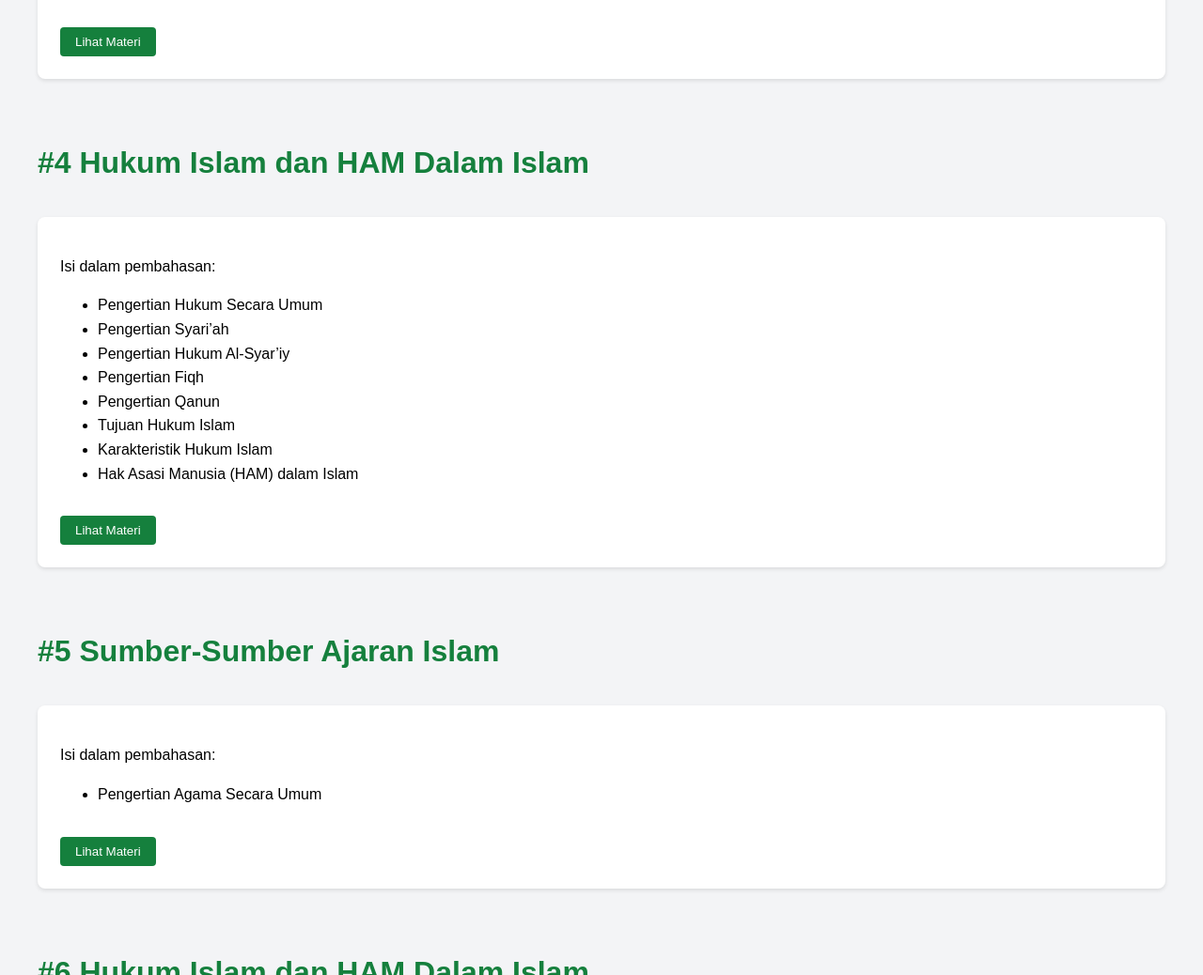
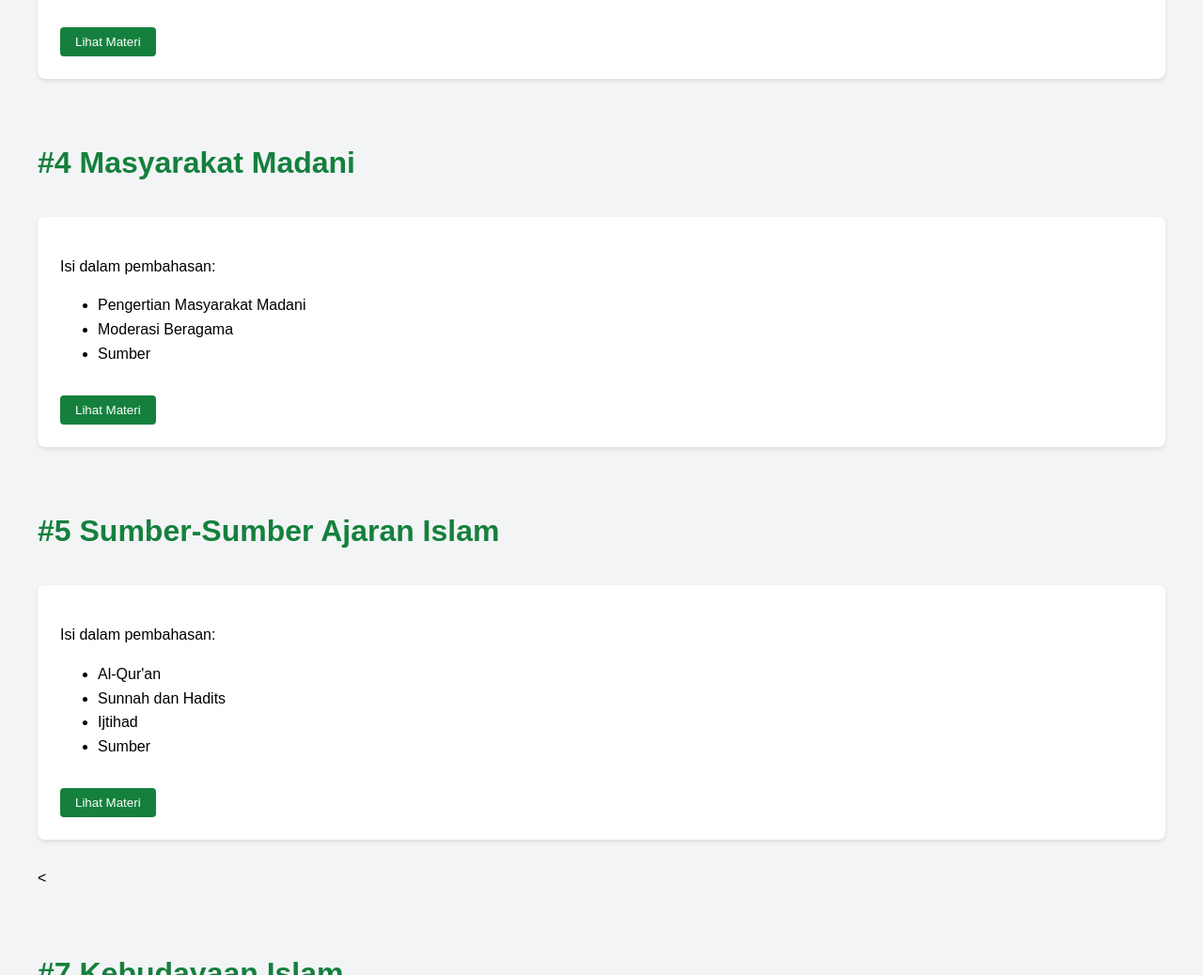
Before and after one commit to Shidqisep/website-agama, a plain HTML site: page index.html in a window 1280 px wide. Shown: the part 1762-2800 px from the top of the page at 94% size. Drawn offline with Linux system fonts and the light colour scheme.

Commit message:
Update index.html

```diff
--- a/index.html
+++ b/index.html
@@ -98,20 +98,15 @@
         </section>
 
         <section id="hukum" class="section">
-            <h2 class="section-title">#4 Hukum Islam dan HAM Dalam Islam</h2>
+            <h2 class="section-title">#4 Masyarakat Madani</h2>
             <div class="content-card">
                 <p>Isi dalam pembahasan:</p>
                 <ul class="culture-list">
-                    <li>Pengertian Hukum Secara Umum</li>
-                    <li>Pengertian Syari’ah</li>
-                    <li>Pengertian Hukum Al-Syar’iy </li>
-                    <li>Pengertian Fiqh</li>
-                    <li>Pengertian Qanun</li>
-                    <li>Tujuan Hukum Islam</li>
-                    <li>Karakteristik Hukum Islam</li>
-                    <li>Hak Asasi Manusia (HAM) dalam Islam</li>
+                    <li>Pengertian Masyarakat Madani</li>
+                    <li>Moderasi Beragama</li>
+                    <li>Sumber</li>
                 </ul>
-                <a href="Materials/hukum.html">
+                <a href="Materials/madani.html">
                     <button>Lihat Materi</button>
                 </a>
             </div>
@@ -122,7 +117,10 @@
             <div class="content-card">
                 <p>Isi dalam pembahasan:</p>
                 <ul class="culture-list">
-                    <li>Pengertian Agama Secara Umum</li>
+                    <li>Al-Qur'an</li>
+                    <li>Sunnah dan Hadits</li>
+                    <li>Ijtihad</li>
+                    <li>Sumber</li>
                 </ul>
                 <a href="Materials/sumberajaran.html">
                     <button>Lihat Materi</button>
@@ -130,81 +128,17 @@
             </div>
         </section>
 
-            <section id="hukum" class="section">
-            <h2 class="section-title">#6 Hukum Islam dan HAM Dalam Islam</h2>
+            <<section id="hukum" class="section">
+            <h2 class="section-title">#7 Kebudayaan Islam</h2>
             <div class="content-card">
                 <p>Isi dalam pembahasan:</p>
                 <ul class="culture-list">
-                    <li>Pengertian Hukum Secara Umum</li>
-                    <li>Pengertian Syari’ah</li>
-                    <li>Pengertian Hukum Al-Syar’iy </li>
-                    <li>Pengertian Fiqh</li>
-                    <li>Pengertian Qanun</li>
-                    <li>Tujuan Hukum Islam</li>
-                    <li>Karakteristik Hukum Islam</li>
-                    <li>Hak Asasi Manusia (HAM) dalam Islam</li>
+                    <li>Perkembanga Kebudayaan</li>
+                    <li>Ciri-ciri Kebudayaan Islam</li>
+                    <li>Nilai-nilai Kebudayaan Islam </li>
+                    <li>Etos Kerja Dalam Islam</li>
                 </ul>
-                <a href="Materials/hukum.html">
-                    <button>Lihat Materi</button>
-                </a>
-            </div>
-        </section>
-
-            <section id="hukum" class="section">
-            <h2 class="section-title">#7 Hukum Islam dan HAM Dalam Islam</h2>
-            <div class="content-card">
-                <p>Isi dalam pembahasan:</p>
-                <ul class="culture-list">
-                    <li>Pengertian Hukum Secara Umum</li>
-                    <li>Pengertian Syari’ah</li>
-                    <li>Pengertian Hukum Al-Syar’iy </li>
-                    <li>Pengertian Fiqh</li>
-                    <li>Pengertian Qanun</li>
-                    <li>Tujuan Hukum Islam</li>
-                    <li>Karakteristik Hukum Islam</li>
-                    <li>Hak Asasi Manusia (HAM) dalam Islam</li>
-                </ul>
-                <a href="Materials/hukum.html">
-                    <button>Lihat Materi</button>
-                </a>
-            </div>
-        </section>
-
-            <section id="hukum" class="section">
-            <h2 class="section-title">#8 Hukum Islam dan HAM Dalam Islam</h2>
-            <div class="content-card">
-                <p>Isi dalam pembahasan:</p>
-                <ul class="culture-list">
-                    <li>Pengertian Hukum Secara Umum</li>
-                    <li>Pengertian Syari’ah</li>
-                    <li>Pengertian Hukum Al-Syar’iy </li>
-                    <li>Pengertian Fiqh</li>
-                    <li>Pengertian Qanun</li>
-                    <li>Tujuan Hukum Islam</li>
-                    <li>Karakteristik Hukum Islam</li>
-                    <li>Hak Asasi Manusia (HAM) dalam Islam</li>
-                </ul>
-                <a href="Materials/hukum.html">
-                    <button>Lihat Materi</button>
-                </a>
-            </div>
-        </section>
-
-            <section id="hukum" class="section">
-            <h2 class="section-title">#9 Hukum Islam dan HAM Dalam Islam</h2>
-            <div class="content-card">
-                <p>Isi dalam pembahasan:</p>
-                <ul class="culture-list">
-                    <li>Pengertian Hukum Secara Umum</li>
-                    <li>Pengertian Syari’ah</li>
-                    <li>Pengertian Hukum Al-Syar’iy </li>
-                    <li>Pengertian Fiqh</li>
-                    <li>Pengertian Qanun</li>
-                    <li>Tujuan Hukum Islam</li>
-                    <li>Karakteristik Hukum Islam</li>
-                    <li>Hak Asasi Manusia (HAM) dalam Islam</li>
-                </ul>
-                <a href="Materials/hukum.html">
+                <a href="Materials/budaya.html">
                     <button>Lihat Materi</button>
                 </a>
             </div>
```
